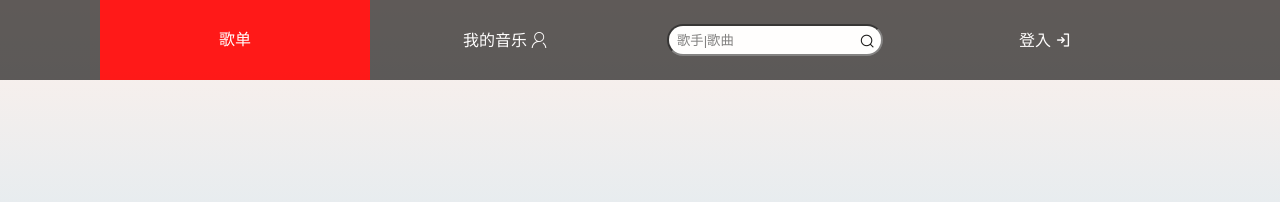
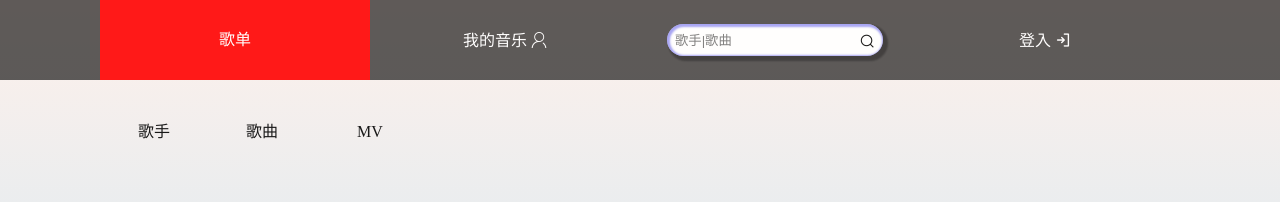
Before and after one commit to haiy552/vue_music, a Vue app: page /search/searchMV in a window 1280 px wide. Shown: the top 202 px of the page. Built offline with nearby package versions, Linux system fonts and the light colour scheme.

Commit message:
更新搜索模块

```diff
--- a/src/components/music_list.vue
+++ b/src/components/music_list.vue
@@ -100,6 +100,13 @@
                     width: 7rem;
                     /*display: block;*/
                     cursor: pointer;
+                    border-radius: 1rem;
+                    box-shadow: 2px 2px 2px 2px rgba(0,0,0,0.3);
+                    &:hover{
+                    // box-shadow: 2px 2px 2px 2px rgba(0,0,0,0.3);
+                    transition: 0.2s;
+                    transform: translateY(-8px);
+                }
                 }
                 span{
                     width: 7rem;
--- a/src/components/rank.vue
+++ b/src/components/rank.vue
@@ -84,7 +84,7 @@
                     display: block;
                     height: 100%;
                     border-radius: 50%;
-                    box-shadow: 0px 2px 12px 5px rgba(0,0,0,0.3);
+                    box-shadow:  0px 2px 12px 5px rgba(0,0,0,0.3);
                     cursor: pointer;
 
 
--- /dev/null
+++ b/src/components/searchSonger.vue
@@ -0,0 +1,58 @@
+<template>
+        <div class="searchSonger scorrbar" >
+            <!-- <ul class="music_lists scorrbar"> -->
+                <!-- 歌曲列表 -->
+
+
+            <!-- </ul> -->
+        </div>
+</template>
+
+<script>
+    import axios from 'axios';
+    // import {Loading} from 'element-ui';
+
+    // let options = {
+    //     background: "rgba(0,0,0,0.2)"
+    // };
+    axios.defaults.baseURL = 'http://localhost:3000';
+    export default {
+        name: "music_menu",
+        data(){
+            return {
+
+            }
+        },
+        created() {
+            //在刷新网页后加载此方法
+            // this.create_music_list();
+            this.getRankList()
+        },
+        update () {
+
+        },
+        components:{
+
+        },
+        methods: {
+            getRankList(){
+
+                let word = this.$route.query.keywords;
+                console.log(word);
+                // axios.get(`/search/multimatch?keywords=${word}`).
+                // then(res=> {
+                //     let arr = res.data;
+                //     console.log(arr);
+
+
+                // });
+
+            },
+        }
+    }
+</script>
+
+<style scoped lang="scss">
+     @import '../common/css/common.scss';
+
+</style>
--- a/src/components/songer.vue
+++ b/src/components/songer.vue
@@ -75,7 +75,7 @@
             flex-direction: column;
             align-items: center;
             padding: 0.5rem;
-            padding-top: 0;
+            padding-top: 0.5rem;;
             .songerImg1{
                 // width: 100%;
                 width:8rem;
@@ -83,6 +83,13 @@
                 display: block;
                 padding: 0;
                 cursor: pointer;
+                border-radius: 1rem;
+                box-shadow: 2px 2px 2px 2px rgba(0,0,0,0.3);
+                &:hover{
+                    // box-shadow: 2px 2px 2px 2px rgba(0,0,0,0.3);
+                    transition: 0.2s;
+                    transform: translateY(-8px);
+                }
             }
             .songerName{
                 flex: 1;
--- a/src/components/title_logo.vue
+++ b/src/components/title_logo.vue
@@ -16,6 +16,8 @@
                         class="searchBox"
                         type="text"
                         placeholder="歌手|歌曲"
+                        @keydown.enter="getSongList"
+                        ref="search"
                         >
 
                    </div>
@@ -45,6 +47,12 @@
         methods: {
             back(){
                 this.$router.push({path:'/home/list'})
+            },
+            getSongList(){
+                let word = this.$refs.search.value;
+                this.$router.push(`/search/searchSonger?keywords=${word}`)
+                // axios.get(`/search/suggest?keywords=${str}`).
+                // then(res => console.log(res));
             }
         }
     }
@@ -116,6 +124,9 @@
               outline: none;
               padding: 0.1rem 0.5rem;
               box-sizing: border-box;
+              border: 0;
+              box-shadow: 3px 3px 2px 2px rgba(0, 0, 0, 0.4), inset 1px 1px 2px 2px rgba(15, 11, 228, 0.4);
+            //   box-shadow: inset 2px 2px 2px 2px rgba(0, 0, 0, 0.4);
            }
            }
         }
--- a/src/pages/music_menu.vue
+++ b/src/pages/music_menu.vue
@@ -122,7 +122,6 @@
     .music_menu{
         width: 100%;
         height: 750px;
-        margin-top: 3.5rem;
         border-right: 2px solid red;
         overflow: auto;
         box-sizing: border-box;
--- /dev/null
+++ b/src/pages/search.vue
@@ -0,0 +1,103 @@
+<template>
+        <div class="search" >
+            <div class="searchMenu">
+                <div class="songer hen">
+                    <span >歌手</span>
+                </div>
+                <div class="sing hen">
+                    <span >歌曲</span>
+                </div>
+                <div class="mv hen">
+                    <span>MV</span>
+                </div>
+                <div class="kong">
+                </div>
+            </div>
+            <router-view></router-view>
+        </div>
+</template>
+
+<script>
+    import axios from 'axios';
+    // import {Loading} from 'element-ui';
+
+    // let option = {
+    //     background: "rgba(0,0,0,0.2)"
+    // };
+    axios.defaults.baseURL = 'http://localhost:3000';
+    export default {
+        name: "music_menu",
+        data(){
+            return {
+
+            }
+        },
+        created() {
+            //在刷新网页后加载此方法
+            // this.create_music_list();
+        },
+        update () {
+
+        },
+        components:{
+
+        },
+        methods: {
+
+        }
+    }
+</script>
+
+<style scoped lang="scss">
+     @import '../common/css/common.scss';
+        .hen {
+            &:hover{
+
+                border-bottom: 2px solid rgb(49, 3, 255);
+            }
+        }
+        .search{
+            width: 100%;
+            height: 750px;
+            margin-top: 7rem;
+            overflow: auto;
+            .searchMenu{
+                width: 100%;
+                height: 2.5rem;
+                display: flex;
+                text-align: center;
+                line-height: 2.5rem;
+                // border-bottom: 1px solid red;
+                box-sizing: border-box;
+                .songer{
+                    flex: 1;
+                    height: 100%;
+                    // border-right: 1px solid red;
+                    // border-left: 1px solid red;
+                    // border-top: 1px solid red;
+                    box-sizing: border-box;
+                    cursor: pointer;
+                }
+                .sing{
+                    flex: 1;
+                    height: 100%;
+                    // border-right: 1px solid red;
+                    // border-top: 1px solid red;
+                    box-sizing: border-box;
+                    cursor: pointer;
+                }
+                .mv{
+                    flex: 1;
+                    height: 100%;
+                    // border-right: 1px solid red;
+                    // border-top: 1px solid red;
+                    box-sizing: border-box;
+                    cursor: pointer;
+                }
+                .kong{
+                    flex: 7;
+                    height: 100%;
+                }
+            }
+        }
+</style>
--- a/src/router/index.js
+++ b/src/router/index.js
@@ -36,6 +36,17 @@ const routes = [
     path: '/rankList*',
     name: 'rankList',
     component: () => import("../pages/rankList"),
+  },
+  {
+    path: '/search*',
+    name: 'search',
+    component: () => import("../pages/search"),
+    children:[
+      {path: '/search/searchSonger*', component: () => import("../components/searchSonger")},
+      // {path: '/search/searchSing', component: () => import("../components/rank")},
+      // {path: '/search/searchMV', component: () => import("../components/songer")}
+
+    ]
   }
 ];
 
```
